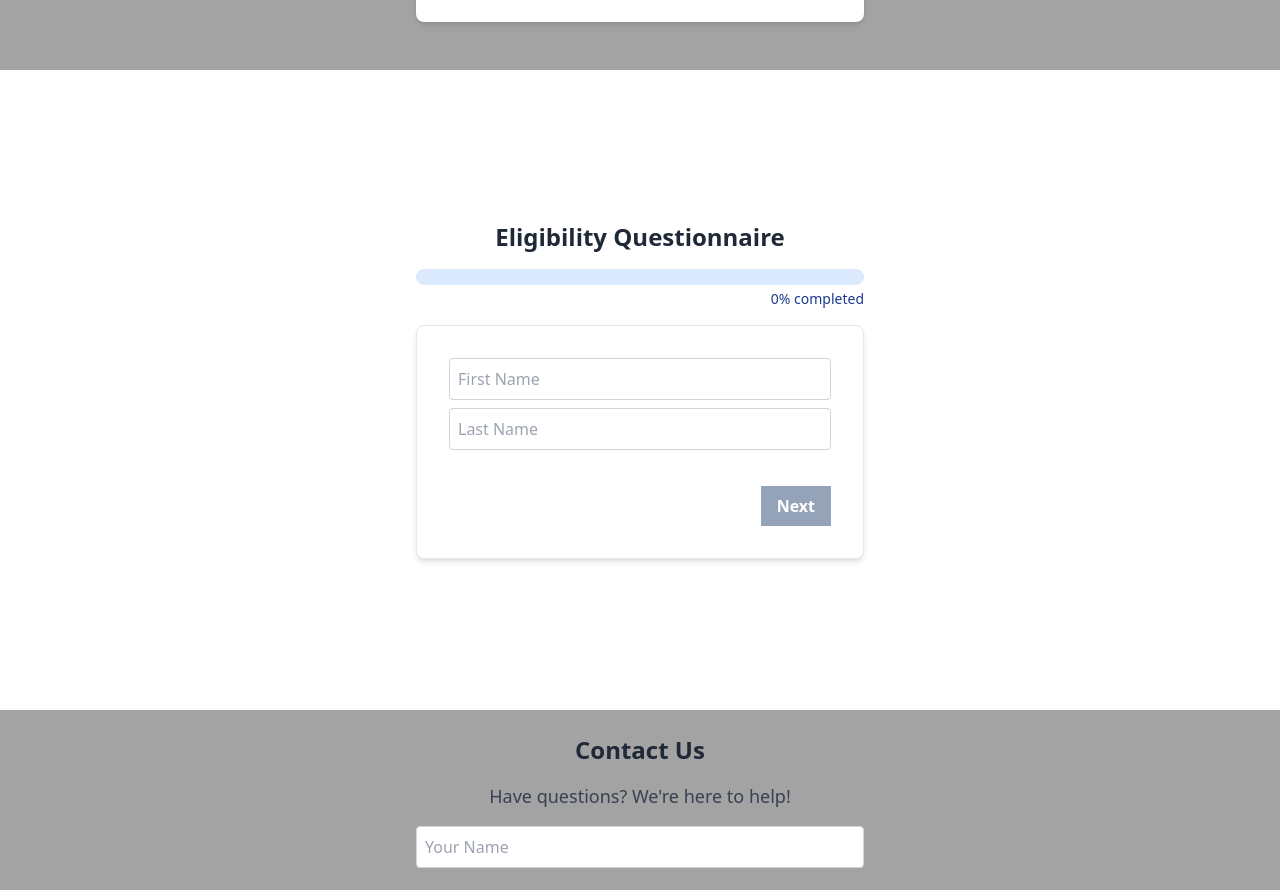
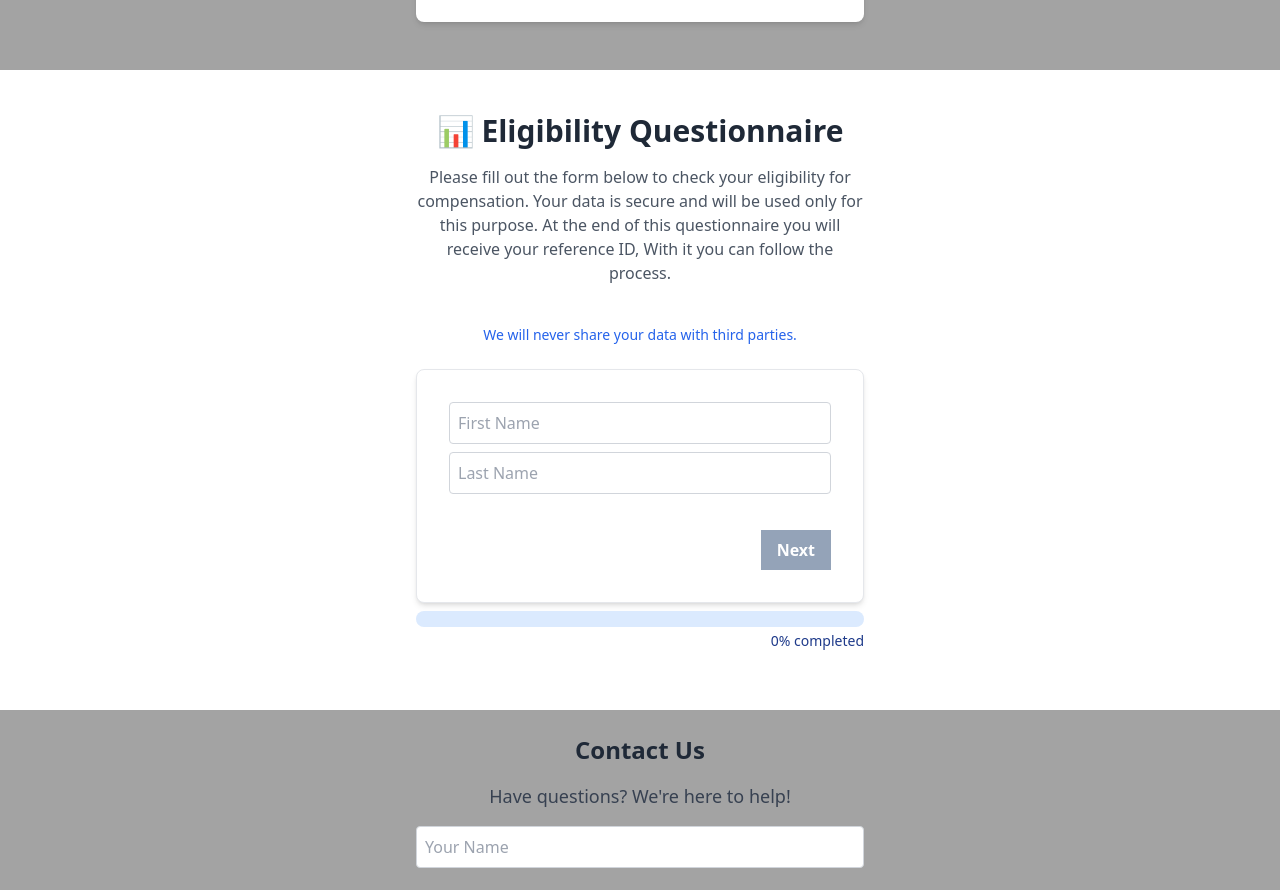
Before and after one commit to RoiLe/easycase-app, a React (Create React App) app: page / in a window 1280 px wide. Shown: the part 1918-2808 px from the top of the page. Built offline with nearby package versions, Linux system fonts and the light colour scheme.

Commit message:
UPdate questionnaire

```diff
--- a/src/components/EligibilityForm.jsx
+++ b/src/components/EligibilityForm.jsx
@@ -54,20 +54,22 @@ export default function EligibilityForm() {
   return (
     <section className="min-h-[80vh] p-6 bg-white flex items-center justify-center" id="eligibility">
       <div className="w-full max-w-md">
-        <h2 className="text-2xl font-semibold text-gray-800 text-center mb-4">Eligibility Questionnaire</h2>
+        <h2 className="text-3xl font-bold mb-4 text-gray-800">
+          <span role="img" aria-label="Bar chart">📊</span> Eligibility Questionnaire
+        </h2>
 
-        {/* Progress Bar */}
-        {!reference && (
-          <div className="mb-4">
-            <div className="h-4 bg-blue-100 rounded-full overflow-hidden">
-              <div
-                className="h-full bg-blue-400 transition-all duration-300"
-                style={{ width: `${progress}%` }}
-              ></div>
-            </div>
-            <p className="text-right text-sm text-blue-900 mt-1 font-medium">{progress}% completed</p>
-          </div>
-        )}
+        {/* Description */}
+        <div className="mb-10">
+          <p className="text-gray-600">
+            Please fill out the form below to check your eligibility for compensation. Your data is secure and will be used only for this purpose.
+            At the end of this questionnaire you will receive your reference ID, With it you can follow the process.
+          </p>
+        </div>
+
+        <p className="text-gray-600 text-sm text-center mb-6">
+          <span className="text-blue-600 font-medium">We will never share your data with third parties.</span>
+        </p>
+
 
         <Card className="p-4 border border-gray-200">
           <CardContent className="flex flex-col gap-4">
@@ -77,6 +79,9 @@ export default function EligibilityForm() {
                 <p className="mt-2 text-gray-700">
                 <span role="img" aria-label="Celebration">🎉</span> Your submission has been received!
                 </p>
+                <p className="text-gray-600">
+                  With this reference number you can track the process.
+              </p>
               </div>
             ) : (
               <>
@@ -96,6 +101,19 @@ export default function EligibilityForm() {
             )}
           </CardContent>
         </Card>
+
+         {/* Progress Bar */}
+        {!reference && (
+          <div className="mt-2 mb-4">
+            <div className="h-4 bg-blue-100 rounded-full overflow-hidden">
+              <div
+                className="h-full bg-blue-400 transition-all duration-300"
+                style={{ width: `${progress}%` }}
+              ></div>
+            </div>
+            <p className="text-right text-sm text-blue-900 mt-1 font-medium">{progress}% completed</p>
+          </div>
+        )}
       </div>
     </section>
   );
```
